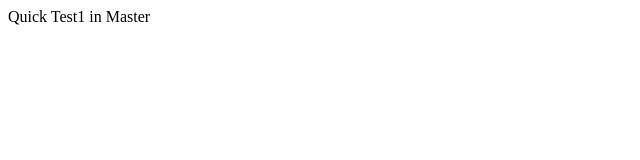
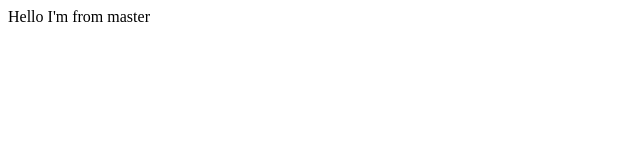
Before and after one commit to knvkishorek/demo3_repo_offline, a plain HTML site: page index.html in a window 1280 px wide. Shown: the full height of the page, 0-640 px from the left. Drawn offline with Linux system fonts and the light colour scheme.

Commit message:
updating index file after 2nd merge from master

```diff
--- a/index.html
+++ b/index.html
@@ -1 +1 @@
-<div>Quick Test1 in Master</div>
+<div>Hello I'm from master</div>
```
